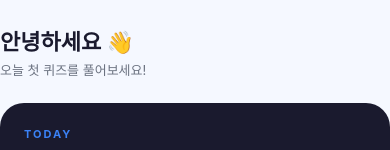
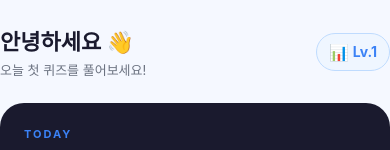
Before and after one commit to kimmingeun/quizon, a React Native app: screen /Home in a window 390 px wide. Shown: the top 150 px of the page. Built offline with nearby package versions, Linux system fonts and the light colour scheme; no server answers.

Commit message:
feat: add XP and level badge system

```diff
--- a/src/screens/HomeScreen.js
+++ b/src/screens/HomeScreen.js
@@ -11,13 +11,15 @@ import {
   ActivityIndicator,
 } from 'react-native';
 import { useFocusEffect } from '@react-navigation/native';
-import { isTodayDone, getStreak, getLastScore } from '../utils/storage';
+import { isTodayDone, getStreak, getLastScore, getXP } from '../utils/storage';
 import { fetchStockNews } from '../utils/news';
+import { getLevelInfo } from '../utils/xp';
 
 export default function HomeScreen({ navigation }) {
   const [todayDone, setTodayDone] = useState(false);
   const [streak, setStreak] = useState(0);
   const [lastScore, setLastScore] = useState(null);
+  const [levelInfo, setLevelInfo] = useState(null);
   const [news, setNews] = useState([]);
   const [newsLoading, setNewsLoading] = useState(true);
 
@@ -33,9 +35,11 @@ export default function HomeScreen({ navigation }) {
         const done = await isTodayDone();
         const s = await getStreak();
         const score = await getLastScore();
+        const xp = await getXP();
         setTodayDone(done);
         setStreak(s);
         setLastScore(score);
+        setLevelInfo(getLevelInfo(xp));
       };
       load();
     }, [])
@@ -71,12 +75,20 @@ export default function HomeScreen({ navigation }) {
             <Text style={styles.greeting}>안녕하세요 👋</Text>
             <Text style={styles.subGreeting}>{getStreakMessage()}</Text>
           </View>
+          <View style={styles.badgeRow}>
+            {levelInfo && (
+              <View style={styles.levelBadge}>
+                <Text style={styles.levelEmoji}>{levelInfo.current.emoji}</Text>
+                <Text style={styles.levelText}>Lv.{levelInfo.current.level}</Text>
+              </View>
+            )}
             {streak > 0 && (
               <View style={styles.streakBadge}>
                 <Text style={styles.streakEmoji}>🔥</Text>
                 <Text style={styles.streakCount}>{streak}</Text>
               </View>
             )}
+          </View>
         </View>
 
         {/* 오늘의 퀴즈 메인 카드 */}
@@ -210,6 +222,28 @@ const styles = StyleSheet.create({
     fontSize: 18,
     fontWeight: 'bold',
     color: '#EA580C',
+  },
+  badgeRow: {
+    flexDirection: 'row',
+    gap: 8,
+    alignItems: 'center',
+  },
+  levelBadge: {
+    backgroundColor: '#EFF6FF',
+    borderRadius: 20,
+    paddingHorizontal: 12,
+    paddingVertical: 8,
+    flexDirection: 'row',
+    alignItems: 'center',
+    gap: 4,
+    borderWidth: 1,
+    borderColor: '#BFDBFE',
+  },
+  levelEmoji: { fontSize: 16 },
+  levelText: {
+    fontSize: 14,
+    fontWeight: 'bold',
+    color: '#3B82F6',
   },
   mainCard: {
     backgroundColor: '#1A1A2E',
--- a/src/screens/ResultScreen.js
+++ b/src/screens/ResultScreen.js
@@ -1,4 +1,4 @@
-import React, { useEffect } from 'react';
+import React, { useEffect, useState } from 'react';
 import {
   View,
   Text,
@@ -10,9 +10,11 @@ import {
 } from 'react-native';
 import { checkAnswer } from '../utils/quizHelper';
 import { saveQuizResult } from '../utils/storage';
+import { getLevelInfo } from '../utils/xp';
 
 export default function ResultScreen({ route, navigation }) {
   const { questions, answers } = route.params;
+  const [xpResult, setXpResult] = useState(null);
 
   const correctCount = questions.filter((q, i) => checkAnswer(q, answers[i])).length;
   const wrongCount = questions.length - correctCount;
@@ -20,7 +22,10 @@ export default function ResultScreen({ route, navigation }) {
   const percentage = Math.round((correctCount / total) * 100);
 
   useEffect(() => {
-    saveQuizResult(correctCount, total);
+    saveQuizResult(correctCount, total, questions, answers).then(({ earnedXP, totalXP }) => {
+      const levelInfo = getLevelInfo(totalXP);
+      setXpResult({ earnedXP, totalXP, levelInfo });
+    });
   }, []);
 
   const getMessage = () => {
@@ -69,6 +74,28 @@ export default function ResultScreen({ route, navigation }) {
             </View>
           </View>
         </View>
+
+        {/* XP 획득 카드 */}
+        {xpResult && (
+          <View style={styles.xpCard}>
+            <View style={styles.xpTop}>
+              <Text style={styles.xpEmoji}>{xpResult.levelInfo.current.emoji}</Text>
+              <View>
+                <Text style={styles.xpLevel}>Lv.{xpResult.levelInfo.current.level} {xpResult.levelInfo.current.title}</Text>
+                <Text style={styles.xpEarned}>+{xpResult.earnedXP} XP 획득!</Text>
+              </View>
+            </View>
+            <View style={styles.xpBarBg}>
+              <View style={[styles.xpBarFill, { width: `${Math.round(xpResult.levelInfo.progress * 100)}%` }]} />
+            </View>
+            <View style={styles.xpBarLabels}>
+              <Text style={styles.xpBarText}>{xpResult.totalXP} XP</Text>
+              {xpResult.levelInfo.next && (
+                <Text style={styles.xpBarText}>다음 레벨: {xpResult.levelInfo.next.minXp} XP</Text>
+              )}
+            </View>
+          </View>
+        )}
 
         {/* 문제 복습 */}
         <Text style={styles.reviewTitle}>📋 문제 복습</Text>
@@ -259,6 +286,56 @@ const styles = StyleSheet.create({
     lineHeight: 20,
   },
 
+  // XP 카드
+  xpCard: {
+    backgroundColor: '#fff',
+    borderRadius: 16,
+    padding: 16,
+    marginBottom: 20,
+    borderWidth: 1,
+    borderColor: '#E5E7EB',
+  },
+  xpTop: {
+    flexDirection: 'row',
+    alignItems: 'center',
+    gap: 12,
+    marginBottom: 12,
+  },
+  xpEmoji: {
+    fontSize: 32,
+  },
+  xpLevel: {
+    fontSize: 15,
+    fontWeight: 'bold',
+    color: '#1A1A2E',
+    marginBottom: 2,
+  },
+  xpEarned: {
+    fontSize: 13,
+    color: '#3B82F6',
+    fontWeight: '700',
+  },
+  xpBarBg: {
+    height: 8,
+    backgroundColor: '#E5E7EB',
+    borderRadius: 4,
+    overflow: 'hidden',
+    marginBottom: 6,
+  },
+  xpBarFill: {
+    height: 8,
+    backgroundColor: '#3B82F6',
+    borderRadius: 4,
+  },
+  xpBarLabels: {
+    flexDirection: 'row',
+    justifyContent: 'space-between',
+  },
+  xpBarText: {
+    fontSize: 11,
+    color: '#9CA3AF',
+  },
+
   // 버튼
   buttonRow: {
     flexDirection: 'row',
--- a/src/utils/storage.js
+++ b/src/utils/storage.js
@@ -1,10 +1,12 @@
 import AsyncStorage from '@react-native-async-storage/async-storage';
+import { calcXP } from './xp';
 
 const KEYS = {
   LAST_QUIZ_DATE: 'last_quiz_date',
   LAST_SCORE: 'last_score',
   STREAK: 'streak',
-  HISTORY: 'history', // [{date, correct, total}]
+  HISTORY: 'history',
+  XP: 'xp',
 };
 
 // 오늘 날짜 문자열 (예: "2024-06-08")
@@ -19,8 +21,8 @@ export const isTodayDone = async () => {
   return last === getTodayStr();
 };
 
-// 퀴즈 결과 저장
-export const saveQuizResult = async (correct, total) => {
+// 퀴즈 결과 저장 (획득 XP 반환)
+export const saveQuizResult = async (correct, total, questions, answers) => {
   const today = getTodayStr();
 
   // 마지막 퀴즈 날짜 & 점수 저장
@@ -28,22 +30,30 @@ export const saveQuizResult = async (correct, total) => {
   await AsyncStorage.setItem(KEYS.LAST_SCORE, JSON.stringify({ correct, total }));
 
   // 스트릭 계산
-  const streak = await getStreak();
+  const prevStreak = await getStreak();
   const last = await AsyncStorage.getItem(KEYS.LAST_QUIZ_DATE + '_prev');
   const yesterday = new Date();
   yesterday.setDate(yesterday.getDate() - 1);
   const yesterdayStr = `${yesterday.getFullYear()}-${String(yesterday.getMonth() + 1).padStart(2, '0')}-${String(yesterday.getDate()).padStart(2, '0')}`;
 
-  let newStreak = last === yesterdayStr ? streak + 1 : 1;
+  let newStreak = last === yesterdayStr ? prevStreak + 1 : 1;
   await AsyncStorage.setItem(KEYS.STREAK, String(newStreak));
   await AsyncStorage.setItem(KEYS.LAST_QUIZ_DATE + '_prev', today);
+
+  // XP 계산 및 저장
+  const earnedXP = calcXP(correct, total, newStreak, answers, questions);
+  const prevXP = await getXP();
+  const newXP = prevXP + earnedXP;
+  await AsyncStorage.setItem(KEYS.XP, String(newXP));
 
   // 히스토리 저장
   const historyRaw = await AsyncStorage.getItem(KEYS.HISTORY);
   const history = historyRaw ? JSON.parse(historyRaw) : [];
   history.unshift({ date: today, correct, total });
-  if (history.length > 30) history.pop(); // 최근 30일만 보관
+  if (history.length > 30) history.pop();
   await AsyncStorage.setItem(KEYS.HISTORY, JSON.stringify(history));
+
+  return { earnedXP, totalXP: newXP };
 };
 
 // 스트릭 가져오기
@@ -63,3 +73,9 @@ export const getHistory = async () => {
   const val = await AsyncStorage.getItem(KEYS.HISTORY);
   return val ? JSON.parse(val) : [];
 };
+
+// XP 가져오기
+export const getXP = async () => {
+  const val = await AsyncStorage.getItem(KEYS.XP);
+  return val ? parseInt(val) : 0;
+};
--- /dev/null
+++ b/src/utils/xp.js
@@ -0,0 +1,60 @@
+// 레벨 정의
+export const LEVELS = [
+  { level: 1, title: '입문자',    emoji: '📊', minXp: 0    },
+  { level: 2, title: '주린이',    emoji: '📈', minXp: 200  },
+  { level: 3, title: '개인투자자', emoji: '💹', minXp: 600  },
+  { level: 4, title: '트레이더',  emoji: '🏦', minXp: 1200 },
+  { level: 5, title: '펀드매니저', emoji: '💰', minXp: 2500 },
+  { level: 6, title: '워런버핏',  emoji: '👑', minXp: 5000 },
+];
+
+// XP로 레벨 정보 반환
+export const getLevelInfo = (xp) => {
+  let current = LEVELS[0];
+  let next = LEVELS[1];
+  for (let i = LEVELS.length - 1; i >= 0; i--) {
+    if (xp >= LEVELS[i].minXp) {
+      current = LEVELS[i];
+      next = LEVELS[i + 1] || null;
+      break;
+    }
+  }
+  const progress = next
+    ? (xp - current.minXp) / (next.minXp - current.minXp)
+    : 1;
+  return { current, next, progress, xp };
+};
+
+// 퀴즈 결과로 획득 XP 계산
+export const calcXP = (correct, total, streak, answers, questions) => {
+  // 정답 1개당 10 XP
+  let xp = correct * 10;
+
+  // 연속 출석 20 XP
+  xp += 20;
+
+  // 7일 연속 보너스
+  if (streak > 0 && streak % 7 === 0) xp += 50;
+
+  // 콤보 보너스 (연속 정답)
+  let combo = 0;
+  let maxCombo = 0;
+  for (let i = 0; i < questions.length; i++) {
+    const isCorrect =
+      questions[i].type === 'ox'
+        ? answers[i] === questions[i].answer
+        : answers[i] === questions[i].answer;
+    if (isCorrect) {
+      combo++;
+      maxCombo = Math.max(maxCombo, combo);
+    } else {
+      combo = 0;
+    }
+  }
+  if (maxCombo >= 10) xp += 30;
+  else if (maxCombo >= 7) xp += 20;
+  else if (maxCombo >= 5) xp += 10;
+  else if (maxCombo >= 3) xp += 5;
+
+  return xp;
+};
```
Lines whose indentation alone changed are shown as unchanged.
